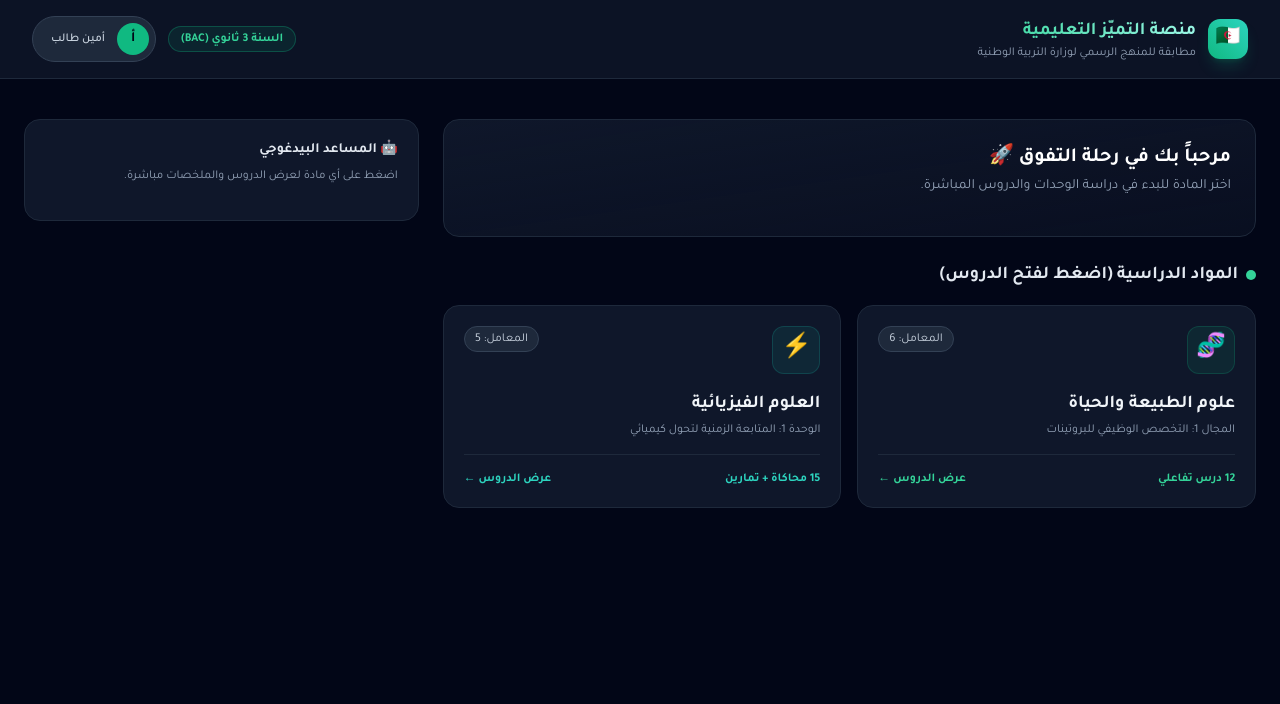
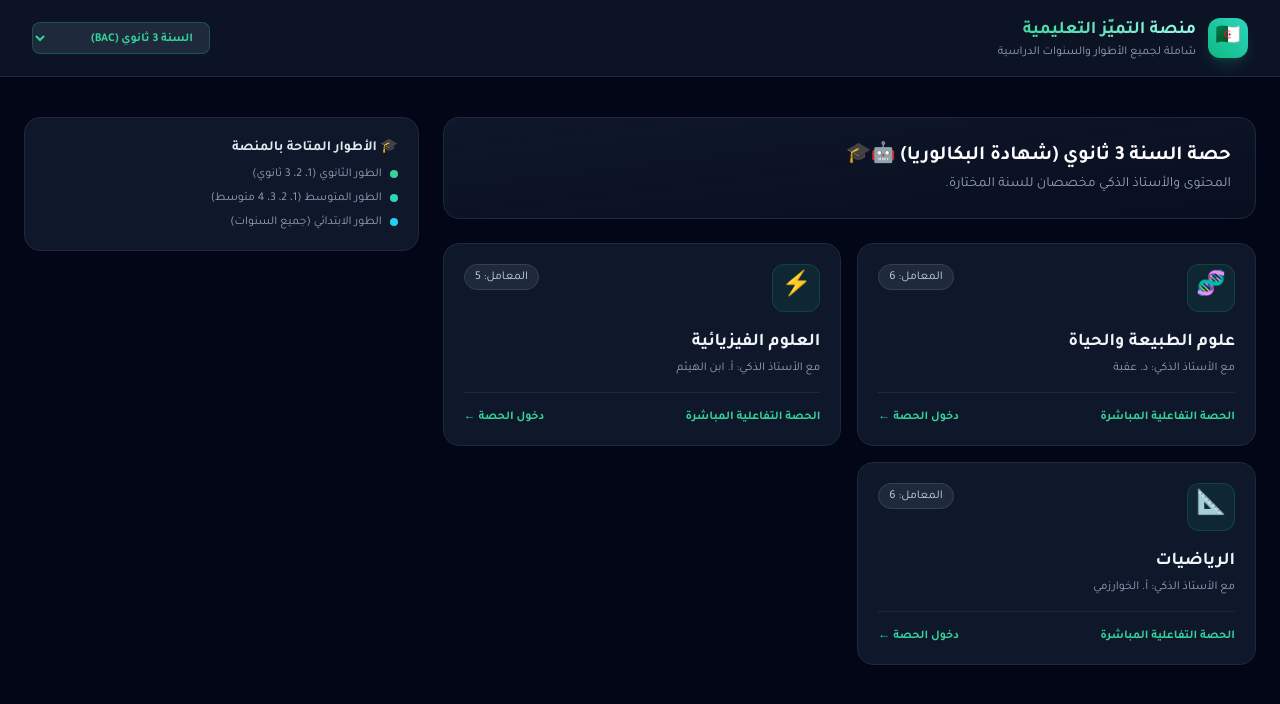
Before and after one commit to mliziayob-maker/algeria-edu-platform, a plain HTML site: page index.html in a window 1280 px wide. Drawn offline with nearby package versions, Linux system fonts and the light colour scheme.

Commit message:
Update index.html

```diff
--- a/index.html
+++ b/index.html
@@ -22,18 +22,30 @@
                 <h1 class="text-lg font-bold bg-gradient-to-r from-emerald-400 to-teal-200 bg-clip-text text-transparent">
                     منصة التميّز التعليمية
                 </h1>
-                <p class="text-xs text-slate-400 hidden sm:block">مطابقة للمنهج الرسمي لوزارة التربية الوطنية</p>
+                <p class="text-xs text-slate-400 hidden sm:block">شاملة لجميع الأطوار والسنوات الدراسية</p>
             </div>
         </div>
 
-        <div class="flex items-center gap-3">
-            <span class="hidden md:inline-block px-3 py-1 rounded-full text-xs font-semibold bg-emerald-500/10 text-emerald-400 border border-emerald-500/30">
-                السنة 3 ثانوي (BAC)
-            </span>
-            <div class="flex items-center gap-2 bg-slate-800 p-1.5 rounded-full border border-slate-700">
-                <div class="w-8 h-8 rounded-full bg-emerald-500 flex items-center justify-center text-slate-950 font-bold text-sm">أ</div>
-                <span class="text-xs font-medium pl-3 pr-1 text-slate-300">أمين طالب</span>
-            </div>
+        <!-- اختيار الطور والسنة -->
+        <div class="flex items-center gap-2">
+            <select id="grade-select" onchange="switchGrade()" class="bg-slate-800 text-xs font-semibold text-emerald-400 border border-emerald-500/30 rounded-lg px-3 py-2 outline-none focus:border-emerald-500">
+                <optgroup label="الطور الثانوي">
+                    <option value="sec3">السنة 3 ثانوي (BAC)</option>
+                    <option value="sec2">السنة 2 ثانوي</option>
+                    <option value="sec1">السنة 1 ثانوي</option>
+                </optgroup>
+                <optgroup label="الطور المتوسط">
+                    <option value="bem">السنة 4 متوسط (BEM)</option>
+                    <option value="mid3">السنة 3 متوسط</option>
+                    <option value="mid2">السنة 2 متوسط</option>
+                    <option value="mid1">السنة 1 متوسط</option>
+                </optgroup>
+                <optgroup label="الطور الابتدائي">
+                    <option value="prim5">السنة 5 ابتدائي</option>
+                    <option value="prim4">السنة 4 ابتدائي</option>
+                    <option value="prim3">السنة 3 ابتدائي</option>
+                </optgroup>
+            </select>
         </div>
     </header>
 
@@ -41,126 +53,166 @@
     <main class="max-w-7xl mx-auto p-4 md:p-6 grid grid-cols-1 lg:grid-cols-12 gap-6 mt-4">
 
         <div class="lg:col-span-8 space-y-6">
-            <!-- بطاقة الترحيب -->
             <div class="bg-gradient-to-br from-slate-900 to-slate-900/50 p-6 rounded-2xl border border-slate-800 relative overflow-hidden">
-                <div class="flex justify-between items-start mb-4">
-                    <div>
-                        <h2 class="text-xl font-bold text-white">مرحباً بك في رحلة التفوق 🚀</h2>
-                        <p class="text-xs md:text-sm text-slate-400 mt-1">اختر المادة للبدء في دراسة الوحدات والدروس المباشرة.</p>
-                    </div>
-                </div>
+                <h2 id="welcome-title" class="text-xl font-bold text-white">اختر المادة وابدأ الحصّة التفاعلية 🤖🎓</h2>
+                <p id="welcome-sub" class="text-xs md:text-sm text-slate-400 mt-1">المحتوى والأستاذ الذكي مخصصان للسنة المختارة.</p>
             </div>
 
-            <!-- قائمة المواد التفاعلية -->
-            <div>
-                <h3 class="text-lg font-bold text-slate-200 mb-4 flex items-center gap-2">
-                    <span class="w-2.5 h-2.5 rounded-full bg-emerald-400"></span>
-                    المواد الدراسية (اضغط لفتح الدروس)
-                </h3>
-
-                <div class="grid grid-cols-1 sm:grid-cols-2 gap-4">
-
-                    <!-- بطاقة العلوم الطبيعية -->
-                    <div onclick="openSubject('sciences')" class="group bg-slate-900 hover:bg-slate-800 p-5 rounded-2xl border border-slate-800 hover:border-emerald-500/50 transition cursor-pointer">
-                        <div class="flex justify-between items-start mb-4">
-                            <div class="w-12 h-12 rounded-xl bg-emerald-500/10 text-emerald-400 border border-emerald-500/20 flex items-center justify-center text-2xl">🧬</div>
-                            <span class="text-xs bg-slate-800 text-slate-300 px-2.5 py-1 rounded-full border border-slate-700">المعامل: 6</span>
-                        </div>
-                        <h4 class="font-bold text-lg text-slate-100 group-hover:text-emerald-400 transition">علوم الطبيعة والحياة</h4>
-                        <p class="text-xs text-slate-400 mt-1">المجال 1: التخصص الوظيفي للبروتينات</p>
-                        <div class="mt-4 pt-4 border-t border-slate-800 flex justify-between items-center text-xs text-emerald-400 font-bold">
-                            <span>12 درس تفاعلي</span>
-                            <span>عرض الدروس ←</span>
-                        </div>
-                    </div>
-
-                    <!-- بطاقة العلوم الفيزيائية -->
-                    <div onclick="openSubject('physics')" class="group bg-slate-900 hover:bg-slate-800 p-5 rounded-2xl border border-slate-800 hover:border-teal-500/50 transition cursor-pointer">
-                        <div class="flex justify-between items-start mb-4">
-                            <div class="w-12 h-12 rounded-xl bg-teal-500/10 text-teal-400 border border-teal-500/20 flex items-center justify-center text-2xl">⚡</div>
-                            <span class="text-xs bg-slate-800 text-slate-300 px-2.5 py-1 rounded-full border border-slate-700">المعامل: 5</span>
-                        </div>
-                        <h4 class="font-bold text-lg text-slate-100 group-hover:text-teal-400 transition">العلوم الفيزيائية</h4>
-                        <p class="text-xs text-slate-400 mt-1">الوحدة 1: المتابعة الزمنية لتحول كيميائي</p>
-                        <div class="mt-4 pt-4 border-t border-slate-800 flex justify-between items-center text-xs text-teal-400 font-bold">
-                            <span>15 محاكاة + تمارين</span>
-                            <span>عرض الدروس ←</span>
-                        </div>
-                    </div>
-
-                </div>
+            <!-- قائمة المواد الديناميكية -->
+            <div id="subjects-container" class="grid grid-cols-1 sm:grid-cols-2 gap-4">
+                <!-- تعبئة المواد عبر JS -->
             </div>
         </div>
 
-        <!-- المساعد الذكي -->
-        <div class="lg:col-span-4">
-            <div class="bg-slate-900 p-5 rounded-2xl border border-slate-800 sticky top-24">
-                <h3 class="font-bold text-slate-200 text-sm mb-2">🤖 المساعد البيدغوجي</h3>
-                <p class="text-xs text-slate-400 mb-4">اضغط على أي مادة لعرض الدروس والملخصات مباشرة.</p>
+        <div class="lg:col-span-4 space-y-4">
+            <div class="bg-slate-900 p-5 rounded-2xl border border-slate-800">
+                <h3 class="font-bold text-slate-200 text-sm mb-2">🎓 الأطوار المتاحة بالمنصة</h3>
+                <ul class="text-xs text-slate-400 space-y-2">
+                    <li class="flex items-center gap-2"><span class="w-2 h-2 rounded-full bg-emerald-400"></span> الطور الثانوي (1، 2، 3 ثانوي)</li>
+                    <li class="flex items-center gap-2"><span class="w-2 h-2 rounded-full bg-teal-400"></span> الطور المتوسط (1، 2، 3، 4 متوسط)</li>
+                    <li class="flex items-center gap-2"><span class="w-2 h-2 rounded-full bg-cyan-400"></span> الطور الابتدائي (جميع السنوات)</li>
+                </ul>
             </div>
         </div>
     </main>
 
-    <!-- 3. نافذة عرض الدروس (Modal) -->
+    <!-- 3. نافذة اختيار الدروس -->
     <div id="lessons-modal" class="fixed inset-0 bg-slate-950/80 backdrop-blur-sm z-50 hidden flex items-center justify-center p-4">
-        <div class="bg-slate-900 border border-slate-800 w-full max-w-2xl rounded-2xl p-6 relative max-h-[85vh] overflow-y-auto">
-            <button onclick="closeModal()" class="absolute top-4 left-4 text-slate-400 hover:text-white text-xl font-bold">✕</button>
+        <div class="bg-slate-900 border border-slate-800 w-full max-w-2xl rounded-2xl p-6 relative">
+            <button onclick="closeModal('lessons-modal')" class="absolute top-4 left-4 text-slate-400 hover:text-white text-xl font-bold">✕</button>
             <h3 id="modal-title" class="text-xl font-bold text-emerald-400 mb-2"></h3>
             <p id="modal-desc" class="text-xs text-slate-400 mb-6"></p>
+            <div id="lessons-list" class="space-y-3"></div>
+        </div>
+    </div>
 
-            <div id="lessons-list" class="space-y-3">
-                <!-- يتم تعبئة الدروس عبر JavaScript -->
+    <!-- 4. قاعة الحصة التفاعلية -->
+    <div id="teacher-modal" class="fixed inset-0 bg-slate-950 z-50 hidden flex flex-col">
+        <div class="bg-slate-900 border-b border-slate-800 px-6 py-4 flex justify-between items-center">
+            <div class="flex items-center gap-3">
+                <div class="w-10 h-10 rounded-full bg-emerald-500/20 border border-emerald-500/40 flex items-center justify-center text-xl">
+                    👨‍🏫
+                </div>
+                <div>
+                    <h3 id="teacher-name" class="font-bold text-slate-100 text-sm">الأستاذ الذكي</h3>
+                    <p id="teacher-topic" class="text-xs text-emerald-400">الدرس</p>
+                </div>
+            </div>
+            <button onclick="closeModal('teacher-modal')" class="px-3 py-1.5 rounded-lg bg-slate-800 text-xs font-semibold text-slate-300 hover:bg-slate-700">إنهاء الحصة ✕</button>
+        </div>
+
+        <div id="chat-box" class="flex-1 p-4 md:p-6 overflow-y-auto space-y-4 max-w-4xl mx-auto w-full"></div>
+
+        <div class="bg-slate-900 border-t border-slate-800 p-4">
+            <div class="max-w-4xl mx-auto flex gap-2">
+                <input id="student-input" type="text" placeholder="أكتب إجابتك للأستاذ هنا..." class="flex-1 bg-slate-950 border border-slate-800 rounded-xl px-4 py-3 text-xs text-slate-200 focus:outline-none focus:border-emerald-500">
+                <button onclick="sendStudentAnswer()" class="bg-emerald-500 hover:bg-emerald-400 text-slate-950 font-bold px-6 py-3 rounded-xl text-xs transition">إرسال الإجابة</button>
             </div>
         </div>
     </div>
 
-    <!-- السكربت التفاعلي -->
+    <!-- السكربت لإدارة كافة الأطوار والسنوات -->
     <script>
-        const lessonsData = {
-            sciences: {
-                title: "🧬 علوم الطبيعة والحياة — دروس BAC",
-                desc: "المجال الأول: التخصص الوظيفي للبروتينات وفق المنهج الوزاري",
-                items: [
-                    { title: "الدرس 01: آليات تركيب البروتين (الاستنساخ والترجمة)", type: "شرح مفصل + رسومات تخطيطية", duration: "45 دقيقة" },
-                    { title: "الدرس 02: العلاقة بين بنية ووظيفة البروتين", type: "ملخص شروحات + تمارين محلولة", duration: "30 دقيقة" },
-                    { title: "الدرس 03: النشاط الإنزيمي للبروتينات والعوامل المؤثرة", type: "تجارب واختبارات قياسية", duration: "50 دقيقة" },
-                    { title: "الدرس 04: دور البروتينات في الدفاع عن الذات (المناعة)", type: "منهجية الإجابة الوزارية", duration: "60 دقيقة" }
+        const curriculumData = {
+            sec3: {
+                title: "السنة 3 ثانوي (شهادة البكالوريا)",
+                subjects: [
+                    { id: "s3_sci", name: "علوم الطبيعة والحياة", icon: "🧬", coef: 6, teacher: "د. عقبة", intro: "أهلاً بك يا بطل البكالوريا! جاهز لدراسة آليات تركيب البروتين؟" },
+                    { id: "s3_phy", name: "العلوم الفيزيائية", icon: "⚡", coef: 5, teacher: "أ. ابن الهيثم", intro: "مرحباً بك! سنراجع اليوم المتابعة الزمنية للتفاعلات الكيميائية." },
+                    { id: "s3_math", name: "الرياضيات", icon: "📐", coef: 6, teacher: "أ. الخوارزمي", intro: "أهلاً بك، سنتناول اليوم الاستمراريات والدوال العددية." }
                 ]
             },
-            physics: {
-                title: "⚡ العلوم الفيزيائية — دروس BAC",
-                desc: "الوحدة الأولى: المتابعة الزمنية لتحول كيميائي في وسط مائي",
-                items: [
-                    { title: "الدرس 01: طرق المتابعة الزمنية (عن طريق قياس الناقلية وضغط الغاز)", type: "قوانين + امثلة تطبيقية", duration: "40 دقيقة" },
-                    { title: "الدرس 02: سرعة التفاعل وسرعة الاختفاء والتأكل", type: "تمارين استخراج السرعة بيانيا", duration: "35 دقيقة" },
-                    { title: "الدرس 03: زمن نصف التفاعل t1/2 وعوامل السرعة الكيميائية", type: "منهجية حصرية للبكالوريا", duration: "45 دقيقة" }
+            bem: {
+                title: "السنة 4 متوسط (شهادة التعليم المتوسط BEM)",
+                subjects: [
+                    { id: "b_sci", name: "العلوم الطبيعية", icon: "🌿", coef: 2, teacher: "أ. مريم", intro: "أهلاً بك! موضوع اليوم هو التحول الغذائي في الأنبوب الهضمي." },
+                    { id: "b_phy", name: "العلوم الفيزيائية والبلورة", icon: "💡", coef: 2, teacher: "أ. علي", intro: "مرحباً! سنكتشف اليوم الشاردة والمحلول الشاردي." },
+                    { id: "b_arab", name: "اللغة العربية", icon: "📖", coef: 5, teacher: "أ. بشير", intro: "أهلاً بك، درس اليوم في قواعد اللغة والجملة المركبة." }
+                ]
+            },
+            prim5: {
+                title: "السنة 5 ابتدائي (امتحان تقييم المكتسبات)",
+                subjects: [
+                    { id: "p5_math", name: "الرياضيات", icon: "🔢", coef: 1, teacher: "الأستاذة أمل", intro: "مرحباً يا شاطر! هيا نتعلم الحساب والعمليات الأربع اليوم!" },
+                    { id: "p5_arab", name: "اللغة العربية", icon: "✏️", coef: 1, teacher: "الأستاذة أمل", intro: "أهلاً بك! اليوم سنقرأ نصاً قصيراً ونستخرج منه الفاعل والفعلي." }
                 ]
             }
         };
 
-        function openSubject(key) {
-            const data = lessonsData[key];
-            if (!data) return;
-            document.getElementById('modal-title').innerText = data.title;
-            document.getElementById('modal-desc').innerText = data.desc;
+        let currentTeacher = "";
 
-            const list = document.getElementById('lessons-list');
-            list.innerHTML = data.items.map(item => `
-                <div class="p-4 bg-slate-950 rounded-xl border border-slate-800 hover:border-emerald-500/40 transition flex justify-between items-center">
-                    <div>
-                        <h4 class="font-bold text-sm text-slate-100">${item.title}</h4>
-                        <span class="text-[11px] text-slate-400 mt-1 block">${item.type} • ⏱️ ${item.duration}</span>
+        function switchGrade() {
+            const gradeKey = document.getElementById('grade-select').value;
+            const data = curriculumData[gradeKey] || curriculumData['sec3'];
+
+            document.getElementById('welcome-title').innerText = `حصة ${data.title} 🤖🎓`;
+
+            const container = document.getElementById('subjects-container');
+            container.innerHTML = data.subjects.map(sub => `
+                <div onclick="openLesson('${sub.teacher}', '${sub.name}', '${encodeURIComponent(sub.intro)}')" class="group bg-slate-900 hover:bg-slate-800 p-5 rounded-2xl border border-slate-800 hover:border-emerald-500/50 transition cursor-pointer">
+                    <div class="flex justify-between items-start mb-4">
+                        <div class="w-12 h-12 rounded-xl bg-emerald-500/10 text-emerald-400 border border-emerald-500/20 flex items-center justify-center text-2xl">${sub.icon}</div>
+                        <span class="text-xs bg-slate-800 text-slate-300 px-2.5 py-1 rounded-full border border-slate-700">المعامل: ${sub.coef}</span>
                     </div>
-                    <button class="bg-emerald-500 hover:bg-emerald-400 text-slate-950 px-3 py-1.5 rounded-lg text-xs font-bold transition">بدء الدرس</button>
+                    <h4 class="font-bold text-lg text-slate-100 group-hover:text-emerald-400 transition">${sub.name}</h4>
+                    <p class="text-xs text-slate-400 mt-1">مع الأستاذ الذكي: ${sub.teacher}</p>
+                    <div class="mt-4 pt-4 border-t border-slate-800 flex justify-between items-center text-xs text-emerald-400 font-bold">
+                        <span>الحصة التفاعلية المباشرة</span>
+                        <span>دخول الحصة ←</span>
+                    </div>
                 </div>
             `).join('');
-
-            document.getElementById('lessons-modal').classList.remove('hidden');
         }
 
-        function closeModal() {
-            document.getElementById('lessons-modal').classList.add('hidden');
+        function openLesson(teacher, subject, encodedIntro) {
+            currentTeacher = teacher;
+            document.getElementById('teacher-name').innerText = teacher;
+            document.getElementById('teacher-topic').innerText = `مادة: ${subject}`;
+
+            const chatBox = document.getElementById('chat-box');
+            chatBox.innerHTML = `
+                <div class="bg-slate-900 border border-slate-800 p-4 rounded-2xl max-w-2xl leading-relaxed">
+                    <p class="text-xs font-bold text-emerald-400 mb-1">${teacher}</p>
+                    <p class="text-xs text-slate-200">${decodeURIComponent(encodedIntro)}</p>
+                </div>
+            `;
+
+            document.getElementById('teacher-modal').classList.remove('hidden');
         }
+
+        function sendStudentAnswer() {
+            const input = document.getElementById('student-input');
+            const text = input.value.trim();
+            if(!text) return;
+
+            const chatBox = document.getElementById('chat-box');
+            chatBox.innerHTML += `
+                <div class="bg-emerald-500/10 border border-emerald-500/30 p-4 rounded-2xl max-w-2xl mr-auto text-left leading-relaxed">
+                    <p class="text-xs font-bold text-emerald-300 mb-1">أنت (الطالب)</p>
+                    <p class="text-xs text-slate-200">${text}</p>
+                </div>
+            `;
+
+            input.value = '';
+            chatBox.scrollTop = chatBox.scrollHeight;
+
+            setTimeout(() => {
+                chatBox.innerHTML += `
+                    <div class="bg-slate-900 border border-slate-800 p-4 rounded-2xl max-w-2xl leading-relaxed">
+                        <p class="text-xs font-bold text-emerald-400 mb-1">${currentTeacher}</p>
+                        <p class="text-xs text-slate-200">إجابة واضحة وأداء ممتاز! لننتقل إلى خطوة التميز القادمة ✨.</p>
+                    </div>
+                `;
+                chatBox.scrollTop = chatBox.scrollHeight;
+            }, 1000);
+        }
+
+        function closeModal(id) {
+            document.getElementById(id).classList.add('hidden');
+        }
+
+        // تشغيل تلقائي عند التحميل
+        switchGrade();
     </script>
 </body>
 </html>
```
